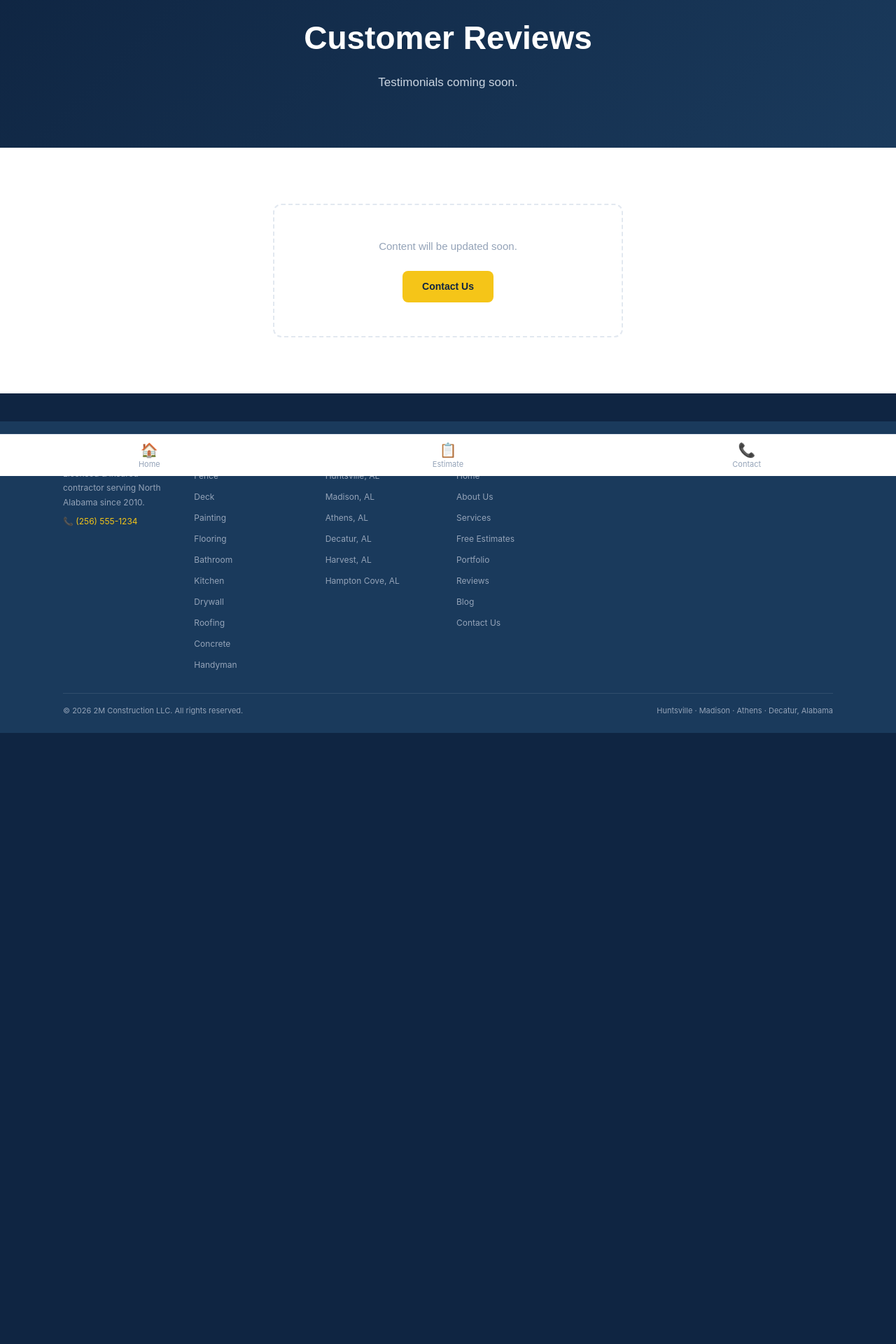
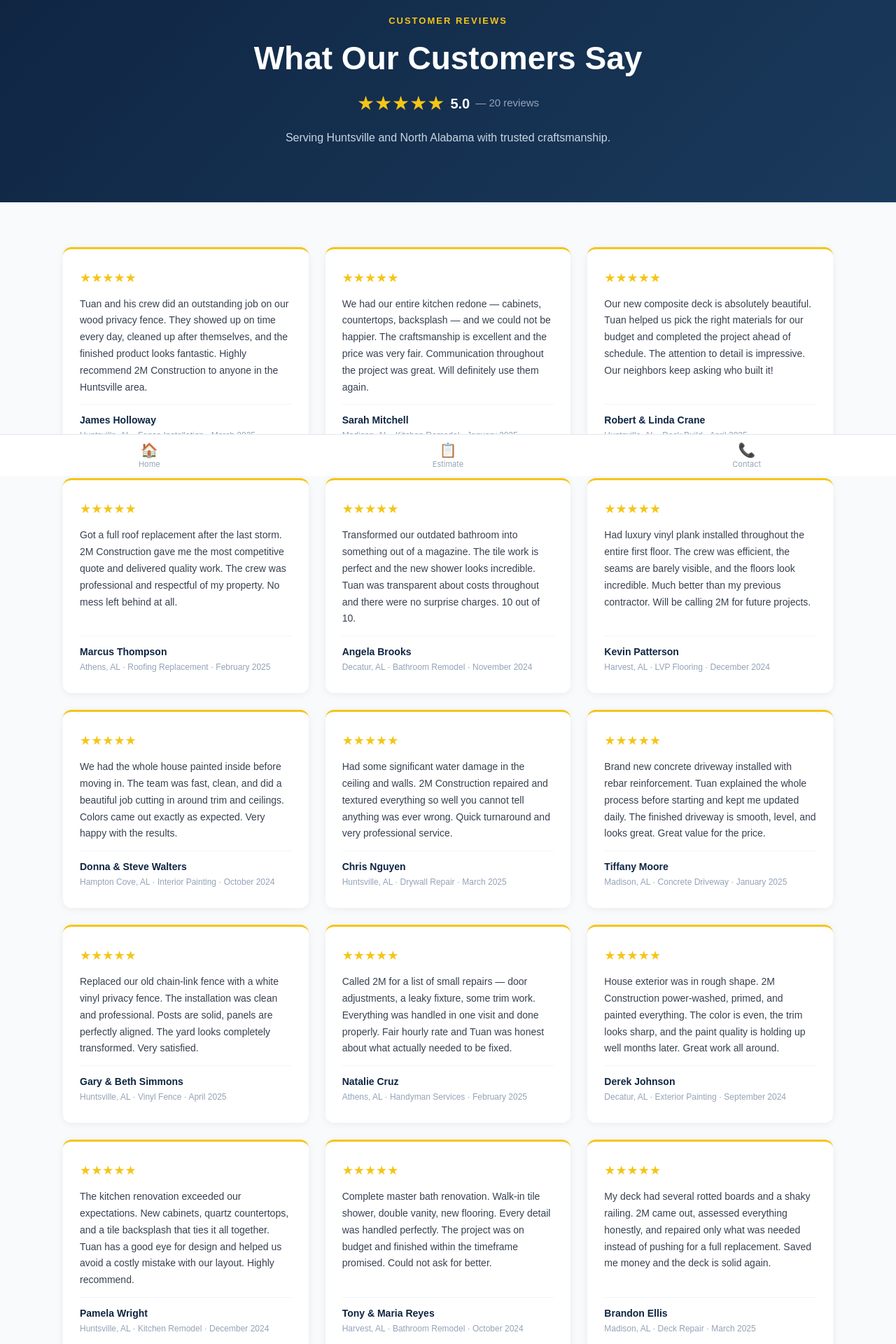
Before and after one commit to tomnguyen4484/2m-construction, a Next.js app: page /reviews in a window 1280 px wide. Shown: the part 120-2040 px from the top of the page at 70% size. Before the commit the page ends 1231 px from the top, so only its background shows below. Built offline with nearby package versions, Linux system fonts and the light colour scheme.

Commit message:
feat: reviews page with 20 five-star reviews

```diff
--- a/app/reviews/layout.tsx
+++ b/app/reviews/layout.tsx
@@ -2,10 +2,10 @@ import type { Metadata } from 'next';
 
 export const metadata: Metadata = {
   title: 'Customer Reviews — 2M Construction | Huntsville, AL',
-  description: 'Read reviews from satisfied customers of 2M Construction in Huntsville, AL. Licensed & insured contractor.',
+  description: 'Read 5-star reviews from satisfied customers of 2M Construction in Huntsville, AL. Fencing, roofing, remodeling and more.',
   openGraph: {
     title: 'Customer Reviews — 2M Construction | Huntsville, AL',
-    description: 'Read reviews from satisfied customers of 2M Construction in Huntsville, AL. Licensed & insured contractor.',
+    description: '5-star rated contractor in Huntsville, AL. See what our customers say.',
     url: 'https://www.2mhuntsville.com/reviews',
     siteName: '2M Construction',
     locale: 'en_US',
--- a/app/reviews/page.tsx
+++ b/app/reviews/page.tsx
@@ -1,40 +1,223 @@
 'use client';
 
-export default function Page() {
+const REVIEWS = [
+  {
+    name: 'James Holloway',
+    location: 'Huntsville, AL',
+    service: 'Fence Installation',
+    date: 'March 2025',
+    text: 'Tuan and his crew did an outstanding job on our wood privacy fence. They showed up on time every day, cleaned up after themselves, and the finished product looks fantastic. Highly recommend 2M Construction to anyone in the Huntsville area.',
+  },
+  {
+    name: 'Sarah Mitchell',
+    location: 'Madison, AL',
+    service: 'Kitchen Remodel',
+    date: 'January 2025',
+    text: 'We had our entire kitchen redone — cabinets, countertops, backsplash — and we could not be happier. The craftsmanship is excellent and the price was very fair. Communication throughout the project was great. Will definitely use them again.',
+  },
+  {
+    name: 'Robert & Linda Crane',
+    location: 'Huntsville, AL',
+    service: 'Deck Build',
+    date: 'April 2025',
+    text: 'Our new composite deck is absolutely beautiful. Tuan helped us pick the right materials for our budget and completed the project ahead of schedule. The attention to detail is impressive. Our neighbors keep asking who built it!',
+  },
+  {
+    name: 'Marcus Thompson',
+    location: 'Athens, AL',
+    service: 'Roofing Replacement',
+    date: 'February 2025',
+    text: 'Got a full roof replacement after the last storm. 2M Construction gave me the most competitive quote and delivered quality work. The crew was professional and respectful of my property. No mess left behind at all.',
+  },
+  {
+    name: 'Angela Brooks',
+    location: 'Decatur, AL',
+    service: 'Bathroom Remodel',
+    date: 'November 2024',
+    text: 'Transformed our outdated bathroom into something out of a magazine. The tile work is perfect and the new shower looks incredible. Tuan was transparent about costs throughout and there were no surprise charges. 10 out of 10.',
+  },
+  {
+    name: 'Kevin Patterson',
+    location: 'Harvest, AL',
+    service: 'LVP Flooring',
+    date: 'December 2024',
+    text: 'Had luxury vinyl plank installed throughout the entire first floor. The crew was efficient, the seams are barely visible, and the floors look incredible. Much better than my previous contractor. Will be calling 2M for future projects.',
+  },
+  {
+    name: 'Donna & Steve Walters',
+    location: 'Hampton Cove, AL',
+    service: 'Interior Painting',
+    date: 'October 2024',
+    text: 'We had the whole house painted inside before moving in. The team was fast, clean, and did a beautiful job cutting in around trim and ceilings. Colors came out exactly as expected. Very happy with the results.',
+  },
+  {
+    name: 'Chris Nguyen',
+    location: 'Huntsville, AL',
+    service: 'Drywall Repair',
+    date: 'March 2025',
+    text: 'Had some significant water damage in the ceiling and walls. 2M Construction repaired and textured everything so well you cannot tell anything was ever wrong. Quick turnaround and very professional service.',
+  },
+  {
+    name: 'Tiffany Moore',
+    location: 'Madison, AL',
+    service: 'Concrete Driveway',
+    date: 'January 2025',
+    text: 'Brand new concrete driveway installed with rebar reinforcement. Tuan explained the whole process before starting and kept me updated daily. The finished driveway is smooth, level, and looks great. Great value for the price.',
+  },
+  {
+    name: 'Gary & Beth Simmons',
+    location: 'Huntsville, AL',
+    service: 'Vinyl Fence',
+    date: 'April 2025',
+    text: 'Replaced our old chain-link fence with a white vinyl privacy fence. The installation was clean and professional. Posts are solid, panels are perfectly aligned. The yard looks completely transformed. Very satisfied.',
+  },
+  {
+    name: 'Natalie Cruz',
+    location: 'Athens, AL',
+    service: 'Handyman Services',
+    date: 'February 2025',
+    text: 'Called 2M for a list of small repairs — door adjustments, a leaky fixture, some trim work. Everything was handled in one visit and done properly. Fair hourly rate and Tuan was honest about what actually needed to be fixed.',
+  },
+  {
+    name: 'Derek Johnson',
+    location: 'Decatur, AL',
+    service: 'Exterior Painting',
+    date: 'September 2024',
+    text: 'House exterior was in rough shape. 2M Construction power-washed, primed, and painted everything. The color is even, the trim looks sharp, and the paint quality is holding up well months later. Great work all around.',
+  },
+  {
+    name: 'Pamela Wright',
+    location: 'Huntsville, AL',
+    service: 'Kitchen Remodel',
+    date: 'December 2024',
+    text: 'The kitchen renovation exceeded our expectations. New cabinets, quartz countertops, and a tile backsplash that ties it all together. Tuan has a good eye for design and helped us avoid a costly mistake with our layout. Highly recommend.',
+  },
+  {
+    name: 'Tony & Maria Reyes',
+    location: 'Harvest, AL',
+    service: 'Bathroom Remodel',
+    date: 'October 2024',
+    text: 'Complete master bath renovation. Walk-in tile shower, double vanity, new flooring. Every detail was handled perfectly. The project was on budget and finished within the timeframe promised. Could not ask for better.',
+  },
+  {
+    name: 'Brandon Ellis',
+    location: 'Madison, AL',
+    service: 'Deck Repair',
+    date: 'March 2025',
+    text: 'My deck had several rotted boards and a shaky railing. 2M came out, assessed everything honestly, and repaired only what was needed instead of pushing for a full replacement. Saved me money and the deck is solid again.',
+  },
+  {
+    name: 'Cynthia Harper',
+    location: 'Hampton Cove, AL',
+    service: 'Roofing',
+    date: 'January 2025',
+    text: 'After getting four quotes, 2M Construction offered the best combination of price and professionalism. The roof was completed in two days with no damage to my landscaping. The cleanup was thorough. Zero complaints.',
+  },
+  {
+    name: 'William Foster',
+    location: 'Huntsville, AL',
+    service: 'Concrete Patio',
+    date: 'November 2024',
+    text: 'Had a large concrete patio poured in the backyard. The crew was punctual, worked efficiently, and the surface came out perfectly level. Already set up furniture and it looks like an extension of the house. Great investment.',
+  },
+  {
+    name: 'Rachel Kim',
+    location: 'Athens, AL',
+    service: 'Hardwood Flooring',
+    date: 'February 2025',
+    text: 'Had hardwood installed in the living room and dining area. The installation was clean with no gaps or creaks. Tuan matched the stain color to our existing trim perfectly. The floors look like they have always been there.',
+  },
+  {
+    name: 'Scott & Jennifer Barnes',
+    location: 'Huntsville, AL',
+    service: 'Fence & Deck',
+    date: 'April 2025',
+    text: 'Got both a fence and a deck done at the same time. 2M coordinated everything seamlessly. Both came out beautifully and having one reliable contractor handle it all made the process so much easier. Will use again without question.',
+  },
+  {
+    name: 'Denise Coleman',
+    location: 'Decatur, AL',
+    service: 'Interior Painting',
+    date: 'March 2025',
+    text: 'Had several rooms painted before putting the house on the market. The team was fast, clean, and the results were crisp and professional. The house sold quickly and I am convinced the fresh paint helped. Thank you 2M Construction!',
+  },
+];
+
+export default function ReviewsPage() {
   return (
-    <main style={{ fontFamily: 'sans-serif' }}>
+    <main style={{ fontFamily: 'sans-serif', color: '#1a1a1a' }}>
 
       {/* Hero */}
       <section style={{
         background: 'linear-gradient(135deg, #0F2542 0%, #1A3A5C 100%)',
         color: '#fff', padding: '80px 24px', textAlign: 'center',
       }}>
-        <h1 style={{ fontSize: 'clamp(28px, 5vw, 46px)', fontWeight: 800, margin: '0 0 16px' }}>
+        <p style={{ color: '#F5C518', fontWeight: 700, letterSpacing: 2, fontSize: 13, textTransform: 'uppercase', margin: '0 0 16px' }}>
           Customer Reviews
+        </p>
+        <h1 style={{ fontSize: 'clamp(28px, 5vw, 46px)', fontWeight: 800, margin: '0 0 16px', lineHeight: 1.2 }}>
+          What Our Customers Say
         </h1>
-        <p style={{ fontSize: 17, color: '#cbd5e1', margin: 0 }}>
-          Testimonials coming soon.
+        <div style={{ display: 'flex', justifyContent: 'center', alignItems: 'center', gap: 8, marginBottom: 16 }}>
+          <span style={{ color: '#F5C518', fontSize: 28 }}>★★★★★</span>
+          <span style={{ color: '#fff', fontWeight: 700, fontSize: 20 }}>5.0</span>
+          <span style={{ color: '#94a3b8', fontSize: 15 }}>— {REVIEWS.length} reviews</span>
+        </div>
+        <p style={{ fontSize: 16, color: '#cbd5e1', margin: 0 }}>
+          Serving Huntsville and North Alabama with trusted craftsmanship.
         </p>
       </section>
 
-      {/* Placeholder content */}
-      <section style={{ background: '#ffffff', padding: '80px 24px', textAlign: 'center' }}>
+      {/* Reviews Grid */}
+      <section style={{ background: '#f8fafc', padding: '64px 24px' }}>
         <div style={{
-          maxWidth: 500, margin: '0 auto',
-          padding: '48px 32px',
-          border: '2px dashed #e2e8f0',
-          borderRadius: 12,
+          maxWidth: 1100, margin: '0 auto',
+          display: 'grid',
+          gridTemplateColumns: 'repeat(auto-fill, minmax(300px, 1fr))',
+          gap: 24,
         }}>
-          <p style={{ fontSize: 15, color: '#94a3b8', margin: '0 0 24px' }}>
-            Content will be updated soon.
-          </p>
-          <a href="/contact" style={{
-            background: '#F5C518', color: '#0F2542',
-            padding: '12px 28px', borderRadius: 8,
-            fontWeight: 700, fontSize: 14, textDecoration: 'none',
-            display: 'inline-block',
-          }}>Contact Us</a>
+          {REVIEWS.map((r) => (
+            <div key={r.name} style={{
+              background: '#fff', borderRadius: 12,
+              padding: '28px 24px',
+              boxShadow: '0 2px 12px rgba(0,0,0,0.06)',
+              borderTop: '3px solid #F5C518',
+              display: 'flex', flexDirection: 'column', gap: 12,
+            }}>
+              {/* Stars */}
+              <div style={{ color: '#F5C518', fontSize: 18 }}>★★★★★</div>
+
+              {/* Review text */}
+              <p style={{ fontSize: 14, lineHeight: 1.7, color: '#374151', margin: 0, flex: 1 }}>
+                {r.text}
+              </p>
+
+              {/* Meta */}
+              <div style={{ borderTop: '1px solid #f1f5f9', paddingTop: 12 }}>
+                <div style={{ fontWeight: 700, fontSize: 14, color: '#0F2542' }}>{r.name}</div>
+                <div style={{ fontSize: 12, color: '#94a3b8', marginTop: 2 }}>
+                  {r.location} · {r.service} · {r.date}
+                </div>
+              </div>
+            </div>
+          ))}
         </div>
+      </section>
+
+      {/* CTA */}
+      <section style={{ background: '#0F2542', color: '#fff', padding: '64px 24px', textAlign: 'center' }}>
+        <h2 style={{ fontSize: 'clamp(22px, 4vw, 32px)', fontWeight: 800, margin: '0 0 16px' }}>
+          Ready to be our next happy customer?
+        </h2>
+        <p style={{ color: '#cbd5e1', fontSize: 16, margin: '0 0 32px' }}>
+          Get a free estimate today — no obligation.
+        </p>
+        <a href="/estimate" style={{
+          background: '#F5C518', color: '#0F2542',
+          padding: '14px 36px', borderRadius: 8,
+          fontWeight: 700, fontSize: 15, textDecoration: 'none',
+          display: 'inline-block',
+        }}>Get Free Estimate</a>
       </section>
 
     </main>
```
